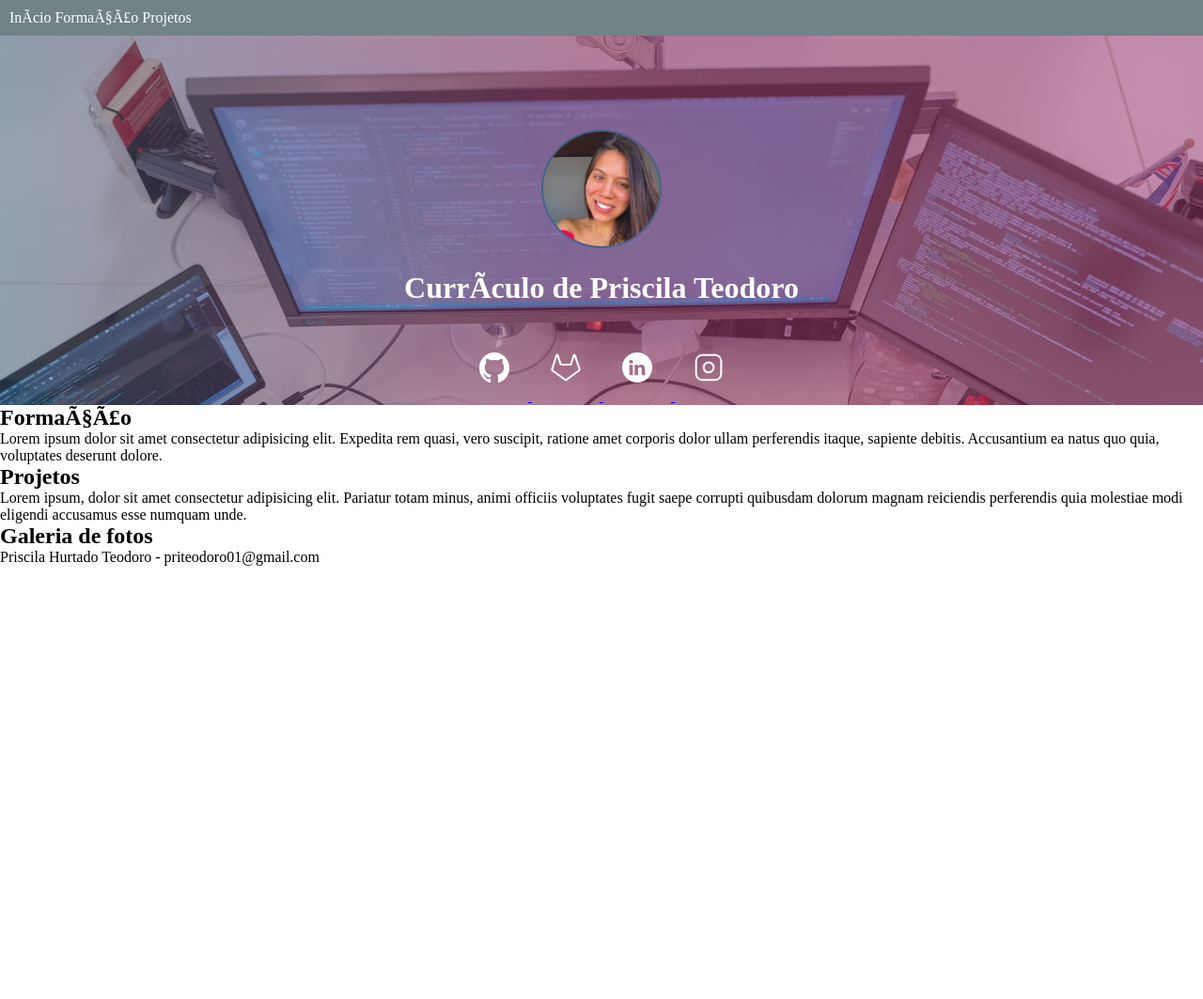
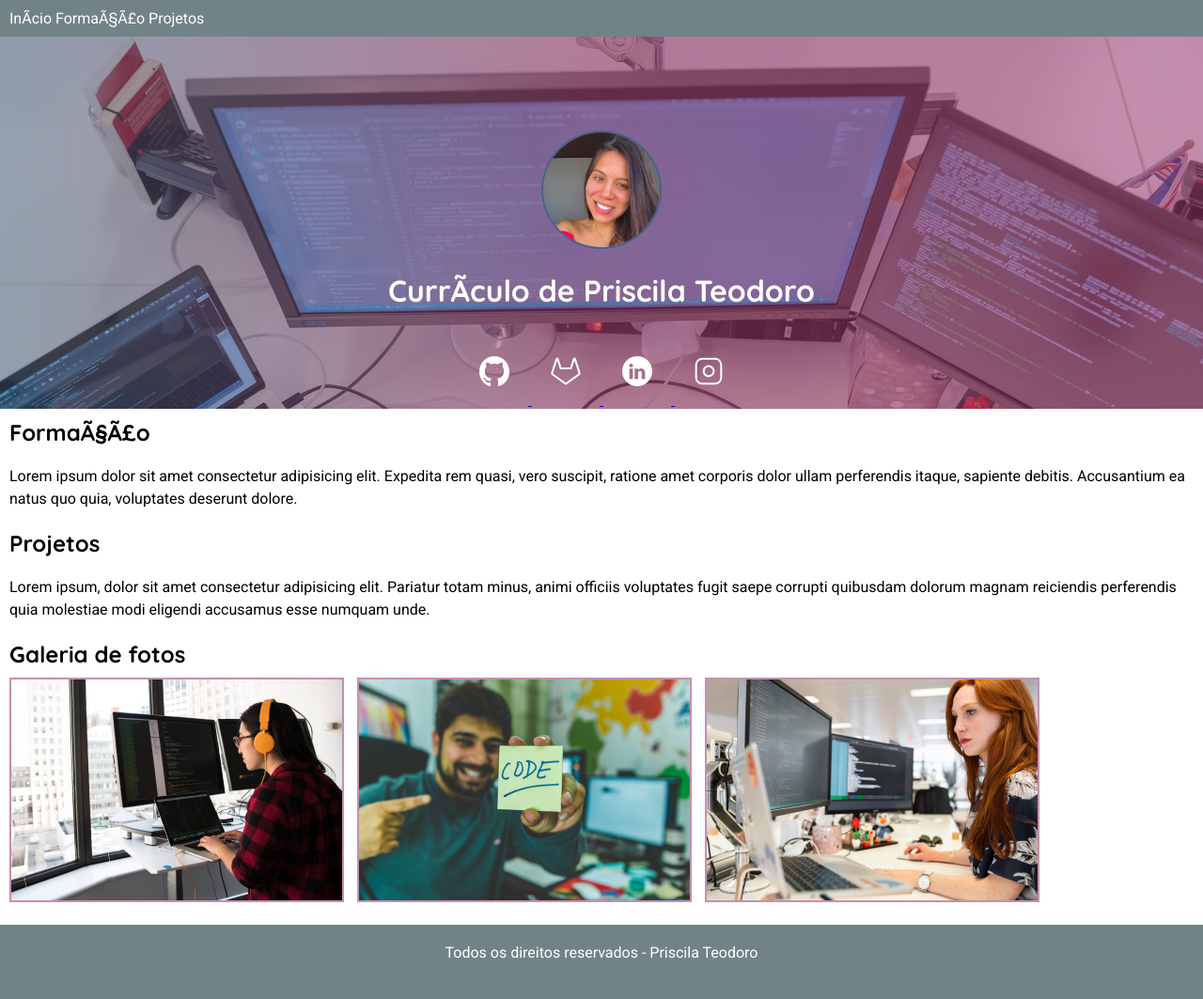
Before and after one commit to pri01teodoro/curriculo, a plain HTML site: page index.html in a window 1280 px wide. Shown: the whole page at 94% size. Before the commit the page ends 800 px from the top, so only its background shows below. Drawn offline with Linux system fonts and the light colour scheme.

Commit message:
Finalizando currículo

```diff
--- /dev/null
+++ b/assets/css/estilo.css
@@ -0,0 +1,75 @@
+* {
+    padding: 0;
+    margin: 0;
+    font-family: 'Roboto', sans-serif;
+}
+
+::selection{
+    background-color: blueviolet; color: #FFFF;
+}
+
+.menu{
+    background-color: #718387;
+    padding: 10px;
+}
+
+.link{
+    color: white;
+    text-decoration: none; /*tirar o sublinhado*/
+}
+.link:hover{
+    background-color: aqua;
+}
+
+.cabecalho{
+    background-image: linear-gradient(90deg, rgba(72, 98, 136, 0.466) 0%, #98336c8c 50%), url("../images/fundo.jpg");
+    text-align: center;
+    background-repeat: no-repeat;
+    background-size: 100%;
+}
+
+.titulo{
+    color: white;
+    padding-bottom: 30px;
+    font-family: 'Quicksand', sans-serif;
+}
+
+.foto{
+    margin: 20px;
+    margin-top: 100px;
+    border: 2px solid #486288;
+    border-radius: 50%;
+}
+
+.redes > a > img{
+    padding: 20px;
+}
+
+.subtitulo{
+    padding: 10px;
+    font-family: 'Quicksand', sans-serif;
+    font-size: 24;
+    font-weight: bold;
+
+}
+
+.texto{
+    padding: 10px;
+    line-height: 1.5;
+    font-family: 'Roboto', sans-serif;
+}
+
+.fotos{
+    border: solid #98336c8c 2px;
+    margin-left: 10px;
+}
+
+.rodape{
+    padding: 20px;
+    padding-bottom: 40px;
+    margin-top: 20px;
+    text-align: center;
+    background-color: #718387;
+    color: white;
+
+}
--- a/estilo.css
+++ /dev/null
@@ -1,40 +0,0 @@
-* {
-    padding: 0;
-    margin: 0;
-}
-
-.menu{
-    background-color: #718387;
-    padding: 10px;
-}
-
-.link{
-    color: white;
-    text-decoration: none; /*tirar o sublinhado*/
-}
-.link:hover{
-    background-color: aqua;
-}
-
-.cabecalho{
-    background-image: linear-gradient(90deg, rgba(72, 98, 136, 0.466) 0%, rgba(152, 51, 108, 0.548) 50%), url("./fundo.jpg");
-    text-align: center;
-    background-repeat: no-repeat;
-    background-size: 100%;
-}
-
-.titulo{
-    color: white;
-    padding-bottom: 30px;
-}
-
-.foto{
-    margin: 20px;
-    margin-top: 100px;
-    border: 2px solid #486288;
-    border-radius: 50%;
-}
-
-.redes > a > img{
-    padding: 20px;
-}
--- a/index.html
+++ b/index.html
@@ -3,7 +3,11 @@
     <head>
         <meta charset="uft-8">
         <title>Currículo de Priscila Teodoro</title>
-        <link rel="stylesheet" href="estilo.css">
+        <link rel="stylesheet" href="assets/css/estilo.css">
+
+        <link rel="preconnect" href="https://fonts.googleapis.com">
+        <link rel="preconnect" href="https://fonts.gstatic.com" crossorigin>
+        <link href="https://fonts.googleapis.com/css2?family=Quicksand:wght@400;600;700&family=Roboto&display=swap" rel="stylesheet">
     </head>
     <body>
         <header>
@@ -13,24 +17,24 @@
                 <a href="#" class = "link"title="Ir para projetos">Projetos</a>
             </nav>
             <div class="cabecalho">
-                <img src="priscila.jpeg" alt="Foto de Priscila Teodoro" height="122" width="124" class="foto">
+                <img src="assets/images/priscila.jpeg" alt="Foto de Priscila Teodoro" height="122" width="124" class="foto">
                 <h1 class="titulo">Currículo de Priscila Teodoro</h1>
 
                 <div class="redes">
                     <a href="http://github.com/pri01teodoro"  target="_blank">
-                    <img src="github.svg" alt="Ícone do GitHub">
+                    <img src="assets/images/github.svg" alt="Ícone do GitHub">
                     </a>
 
-                    <a href="http://gitlab.com/priscila.teodoro" target="_blank">
-                        <img src="gitlab.svg" alt="Ícone do GitLab">
+                    <a href="https://gitlab.fslab.dev/priscila.teodoro" target="_blank">
+                        <img src="assets/images/gitlab.svg" alt="Ícone do GitLab">
                     </a>
 
                     <a href="http://linkedin.com/in/priscila-teodoro-39aa64247" target="_blank">
-                        <img src="linkedin.svg">
+                        <img src="assets/images/linkedin.svg">
                     </a>
 
                     <a href="http://instagram.com/prii_teodoro" target="_blank">
-                        <img src="instagram.svg" alt="Ícone do Instagram">
+                        <img src="assets/images/instagram.svg" alt="Ícone do Instagram">
                     </a>
                 </div>
 
@@ -38,14 +42,19 @@
         </header>
 
         <main>
-            <h2>Formação</h2>
-            <p>Lorem ipsum dolor sit amet consectetur adipisicing elit. Expedita rem quasi, vero suscipit, ratione amet corporis dolor ullam perferendis itaque, sapiente debitis. Accusantium ea natus quo quia, voluptates deserunt dolore.</p>
-            <h2>Projetos</h2>
-            <p>Lorem ipsum, dolor sit amet consectetur adipisicing elit. Pariatur totam minus, animi officiis voluptates fugit saepe corrupti quibusdam dolorum magnam reiciendis perferendis quia molestiae modi eligendi accusamus esse numquam unde.</p>
-            <h2>Galeria de fotos</h2>
+            <h2 class="subtitulo">Formação</h2>
+            <p class="texto">Lorem ipsum dolor sit amet consectetur adipisicing elit. Expedita rem quasi, vero suscipit, ratione amet corporis dolor ullam perferendis itaque, sapiente debitis. Accusantium ea natus quo quia, voluptates deserunt dolore.</p>
+            <h2 class="subtitulo">Projetos</h2>
+            <p class="texto">Lorem ipsum, dolor sit amet consectetur adipisicing elit. Pariatur totam minus, animi officiis voluptates fugit saepe corrupti quibusdam dolorum magnam reiciendis perferendis quia molestiae modi eligendi accusamus esse numquam unde.</p>
+            <h2 class="subtitulo">Galeria de fotos</h2>
+            <div>
+                <img src="assets/images/imagem1.png" class="fotos" alt="Mulher programando em 3 telas, utilizando um fone de ouvido laranja">
+                <img src="assets/images/imagem2.png" class="fotos" alt="Homem apontando para um post-it, onde está escrito code">
+                <img src="assets/images/imagem3.png" class="fotos" alt="Mulher ruiva codificando em 3 telas"
+            </div>
         </main>
-    <footer>
-        Priscila Hurtado Teodoro - priteodoro01@gmail.com
+    <footer class="rodape">
+        Todos os direitos reservados - Priscila Teodoro
     </footer>
     </body>
 </html>
```
Also changed, not shown: assets/images/fundo.jpg (renamed from fundo.jpg), assets/images/github.svg (renamed from github.svg), assets/images/gitlab.svg (renamed from gitlab.svg), assets/images/imagem1.png (added), assets/images/imagem2.png (added), assets/images/imagem3.png (added), assets/images/instagram.svg (renamed from instagram.svg), assets/images/linkedin.svg (renamed from linkedin.svg), assets/images/priscila.jpeg (renamed from priscila.jpeg).
